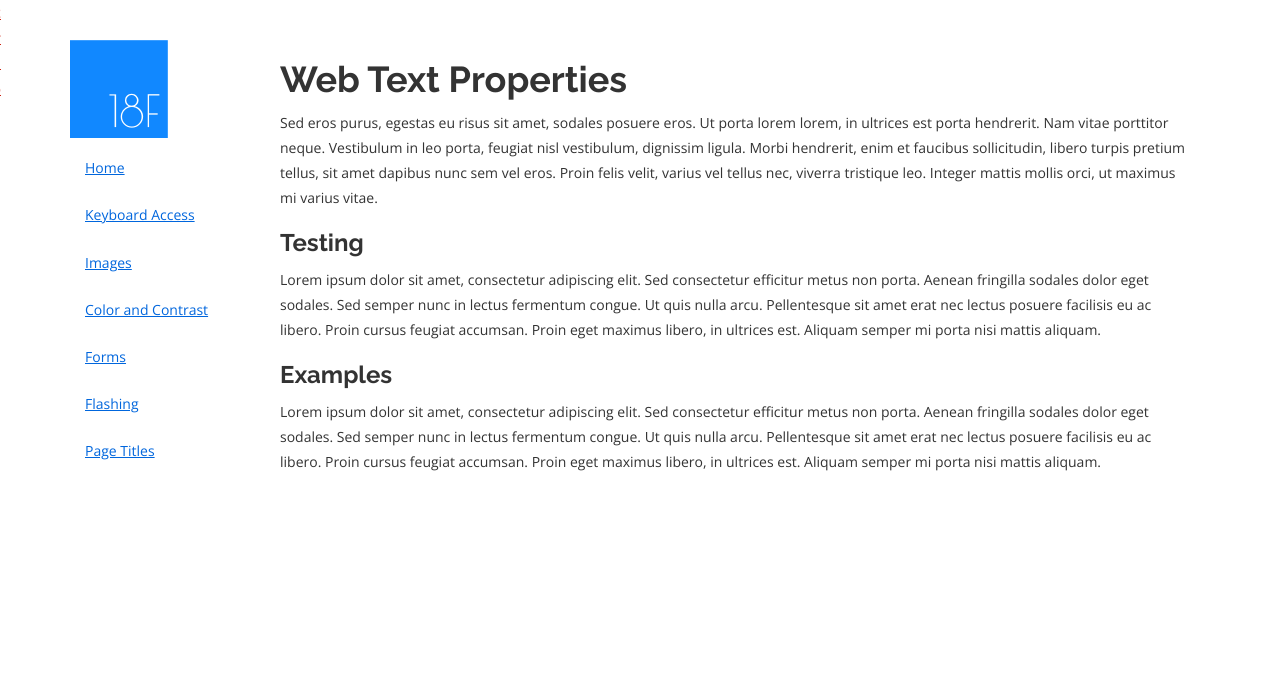
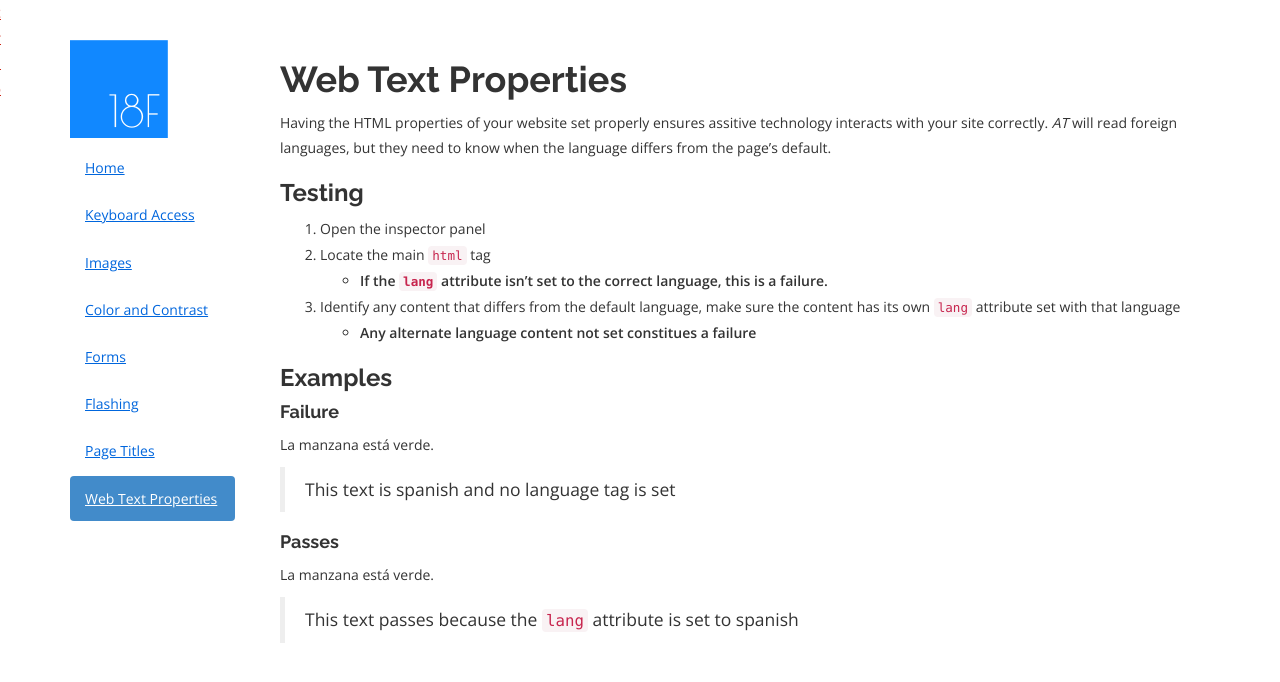
Before and after one commit to 18F/accessibility, a Jekyll site: the page built from pages/properties.md, in a window 1280 px wide. Shown: the top 682 px of the page. Built offline with Jekyll 4.4.1, drawn with Linux system fonts in a browser that asks for light colours; nearby versions of some CDN libraries; Markdown is read by kramdown in place of the engine named in the settings.

Commit message:
Added properties page

````diff
--- a/_includes/header.html
+++ b/_includes/header.html
@@ -97,9 +97,9 @@ We're always looking for curious people with diverse skill-sets. Let's talk at 1
             <li><a href='{{site.baseurl}}/flashing/'>Flashing</a></li>
             <li><a href='{{site.baseurl}}/pagetitles/'>Page Titles</a></li>
             <!--<li><a href='{{site.baseurl}}/multimedia/'>Multimedia</a></li>
-            <li><a href='{{site.baseurl}}/timeouts/'>Time Outs</a></li>
+            <li><a href='{{site.baseurl}}/timeouts/'>Time Outs</a></li>-->
             <li><a href='{{site.baseurl}}/properties/'>Web Text Properties</a></li>
-            <li><a href='{{site.baseurl}}/tables/'>Data Tables</a></li>
+            <!--<li><a href='{{site.baseurl}}/tables/'>Data Tables</a></li>
             <li><a href='{{site.baseurl}}/css/'>CSS Dependence</a></li>
             <li><a href='{{site.baseurl}}/frames/'>Frames</a></li>
             <li><a href='{{site.baseurl}}/links/'>Links and Repetitive Content</a></li>
--- a/pages/properties.md
+++ b/pages/properties.md
@@ -5,12 +5,26 @@ description: 'How we deal with Web Text Properties'
 permalink: /properties/
 page_title: Web Text Properties
 ---
-Sed eros purus, egestas eu risus sit amet, sodales posuere eros. Ut porta lorem lorem, in ultrices est porta hendrerit. Nam vitae porttitor neque. Vestibulum in leo porta, feugiat nisl vestibulum, dignissim ligula. Morbi hendrerit, enim et faucibus sollicitudin, libero turpis pretium tellus, sit amet dapibus nunc sem vel eros. Proin felis velit, varius vel tellus nec, viverra tristique leo. Integer mattis mollis orci, ut maximus mi varius vitae.
+Having the HTML properties of your website set properly ensures assitive technology interacts with your site correctly. _AT_ will read foreign languages, but they need to know when the language differs from the page's default.
 
 ### Testing
 
-Lorem ipsum dolor sit amet, consectetur adipiscing elit. Sed consectetur efficitur metus non porta. Aenean fringilla sodales dolor eget sodales. Sed semper nunc in lectus fermentum congue. Ut quis nulla arcu. Pellentesque sit amet erat nec lectus posuere facilisis eu ac libero. Proin cursus feugiat accumsan. Proin eget maximus libero, in ultrices est. Aliquam semper mi porta nisi mattis aliquam.
+1. Open the inspector panel
+2. Locate the main ```html``` tag
+  * __If the ```lang``` attribute isn't set to the correct language, this is a failure.__
+3. Identify any content that differs from the default language, make sure the content has its own ```lang``` attribute set with that language
+  * __Any alternate language content not set constitues a failure__
 
 ### Examples
 
-Lorem ipsum dolor sit amet, consectetur adipiscing elit. Sed consectetur efficitur metus non porta. Aenean fringilla sodales dolor eget sodales. Sed semper nunc in lectus fermentum congue. Ut quis nulla arcu. Pellentesque sit amet erat nec lectus posuere facilisis eu ac libero. Proin cursus feugiat accumsan. Proin eget maximus libero, in ultrices est. Aliquam semper mi porta nisi mattis aliquam.
+#### Failure
+
+La manzana está verde.
+
+> This text is spanish and no language tag is set
+
+#### Passes
+
+<p lang='es'>La manzana está verde.</p>
+
+> This text passes because the ```lang``` attribute is set to spanish
````
